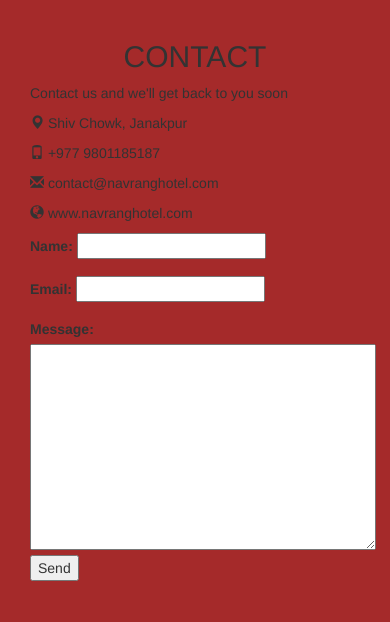
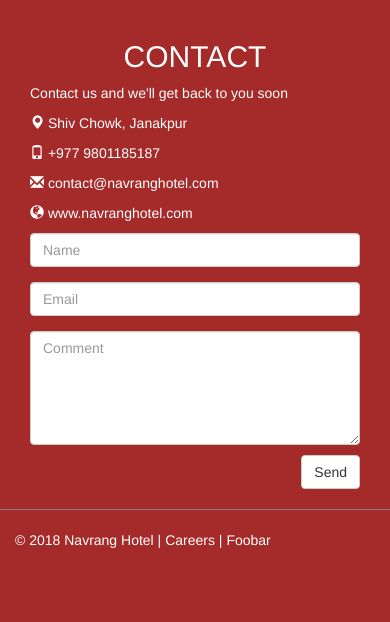
Before and after one commit to navrang-hotel/navrang, a Django app: page /base/contact/ in a window 390 px wide. Shown: the part 50-672 px from the top of the page. After the commit the page ends 598 px from the top, so only its background shows below. Run offline with Django 3.2, Linux system fonts and the light colour scheme; some libraries are stand-ins or nearby versions.

Commit message:
Applied bootstrap style to contact form

```diff
--- a/base/forms.py
+++ b/base/forms.py
@@ -9,7 +9,62 @@
 
 from django import forms
 
+from .models import ContactMessage
+
 class FoodSearchForm(forms.Form):
     """Class for food search form."""
 
     keyword = forms.CharField(label="Keyword", max_length=100)
+
+class ContactMessageForm(forms.ModelForm):
+    """Class for contact message model form."""
+
+    # Add class style, and html attributes to sender_name textinput widget
+    sender_name = forms.CharField(
+        widget=forms.TextInput(
+            attrs = {
+                'class':"form-control",
+                'id':'sname',
+                'name':'sname',
+                'placeholder':'Name',
+                'type': 'text',
+            }
+            # class="form-control" id="email" name="email" placeholder="Email" type="email"
+        )
+    )
+
+    # Add class style, and html attributes to sender_email textinput widget
+    sender_email = forms.CharField(
+        widget=forms.TextInput(
+            attrs = {
+                'class':"form-control",
+                'id':'email',
+                'name':'email',
+                'placeholder':'Email',
+                'type': 'email',
+            }
+            # class="form-control" id="email" name="email" placeholder="Email" type="email"
+        )
+    )
+
+    # Add class style, and html attributes to message textarea widget
+    message = forms.CharField(
+    # ^ ?But this is text field?
+        widget=forms.Textarea(
+            attrs = {
+                'class':"form-control",
+                'id':'comments',
+                'name':'comments',
+                'placeholder':'Comment',
+                'rows':'5',
+            }
+        )
+    )
+
+    class Meta:
+        model = ContactMessage
+        fields = [
+            'sender_name',
+            'sender_email',
+            'message',
+        ]
--- a/base/static/base/css/style.css
+++ b/base/static/base/css/style.css
@@ -217,3 +217,10 @@ footer {
   margin-top: 20px;
   padding-top: 20px;
 }
+.nb-ta-rt {
+  text-align: right;
+}
+
+.nb-tm-10px {
+  margin-top: 10px;
+}
--- a/base/templates/base/contact.html
+++ b/base/templates/base/contact.html
@@ -6,8 +6,7 @@
 
 {% block content %}
 <!-- Contact -->
-<!-- <div class="container bg-grey fg-white"> -->
-<div class="container">
+<div class="container bg-grey fg-white">
   <h2 class="text-center">CONTACT</h2>
   <div class="row">
     <div class="col-sm-5">
@@ -26,32 +25,34 @@
           <div class="col-sm-6 form-group">
             <div class="fieldWrapper">
                 {{ form.sender_name.errors }}
-                <label for="{{ form.sender_name.id_for_label }}">Name:</label>
                 {{ form.sender_name }}
             </div>
           </div>
           <div class="col-sm-6 form-group">
             <div class="fieldWrapper">
                 {{ form.sender_email.errors }}
-                <label for="{{ form.sender_email.id_for_label }}">Email:</label>
                 {{ form.sender_email }}
             </div>
           </div>
         </div>
         <div class="fieldWrapper">
             {{ form.message.errors }}
-            <label for="{{ form.message.id_for_label }}">Message:</label>
             {{ form.message }}
         </div>
-        <input type="submit" value="Send" />
+        <div class="row nb-tm-10px">
+          <div class="col-sm-12 form-group">
+            <button class="btn btn-default pull-right" type="submit">Send</button>
+          </div>
+        </div>
       </form>
-      <br />
-      <br />
     </div>
     <!-- /ContactMessageForm -->
   </div>
+</div>
+<!-- Contact -->
+{% endblock %}
 
-  <!--Another google map.-->
+  <!--Another little newer google map.-->
   <div class="container">
     <div id="myGoogleMap">
       <h3>Map</h3>
@@ -70,9 +71,8 @@
   <script async defer
     src="https://maps.googleapis.com/maps/api/js?key=AIzaSyB4h1pk9PMPO128nhXyQRHK2rUF8ekzhFs&callback=initMap">
   </script>
+  <!--/Another little newer google map.-->
 
-<!-- Contact -->
-{% endblock %}
 
   <!-- Old Add Google Maps -->
   <div id="googleMap" style="height:400px;width:100%;"></div>
--- a/base/views.py
+++ b/base/views.py
@@ -12,7 +12,7 @@ from django.views.generic.edit import CreateView
 from django.urls import reverse
 
 
-from .forms import FoodSearchForm
+from .forms import FoodSearchForm, ContactMessageForm
 from django.http import HttpResponseRedirect
 
 def index(request):
@@ -36,11 +36,12 @@ class ContactMessageCreate(CreateView):
 
     template_name = 'base/contact.html'
     model = ContactMessage
-    fields = [
-        'sender_name',
-        'sender_email',
-        'message',
-    ]
+    # fields = [
+    #     'sender_name',
+    #     'sender_email',
+    #     'message',
+    # ]
+    form_class = ContactMessageForm
 
     def get_success_url(self):
         """Override success url."""
```
Also changed, not shown: base/templates/base/menu.html (+2 -7 lines).
